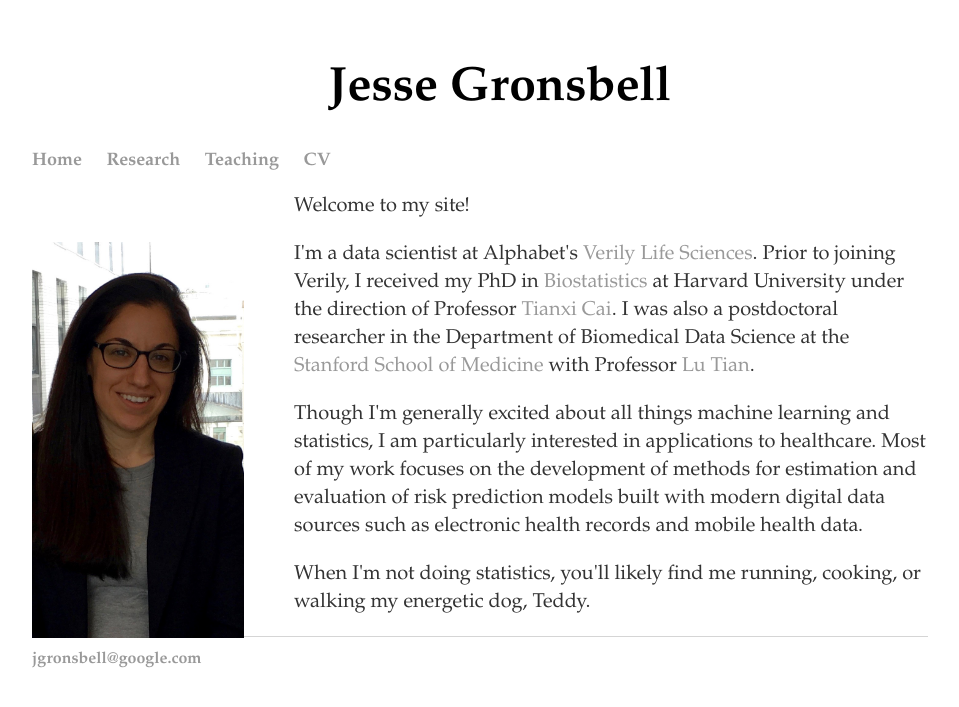
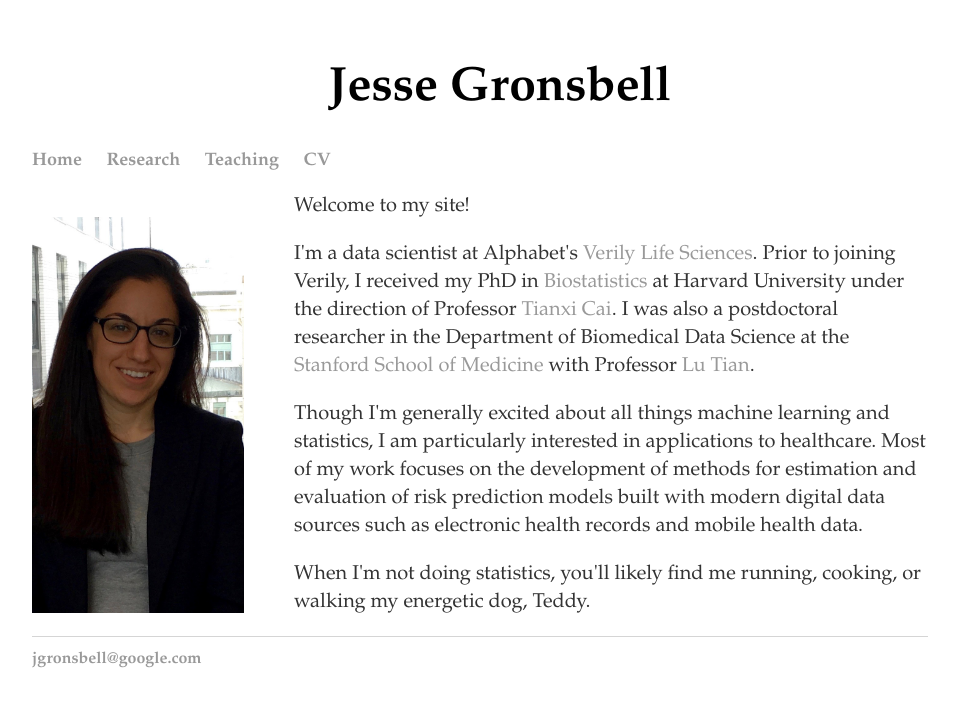
Before and after one commit to jgrons/old_website, a Jekyll site: the page built from index.html, in a window 1280 px wide. Shown: the top 707 px of the page, without its empty margins (160-1119 px from the left). Built offline with Jekyll 4.4.1, drawn with Linux system fonts in a browser that asks for light colours.

Commit message:
Update index.html

```diff
--- a/index.html
+++ b/index.html
@@ -5,7 +5,7 @@
 <div class="blurb">
 	<div class="span2">
         <a href="../pics/IMG_1115.jpeg">
-            <img src="../pics/IMG_1115.jpeg" HEIGHT="396" WIDTH="212" align="left" style="margin:50px 50px 0px 0px"
+            <img src="../pics/IMG_1115.jpeg" HEIGHT="396" WIDTH="212" align="left" style="margin:25px 50px 0px 0px"
                   title="JG" alt="JG"/></a>
         </div>
 
```
